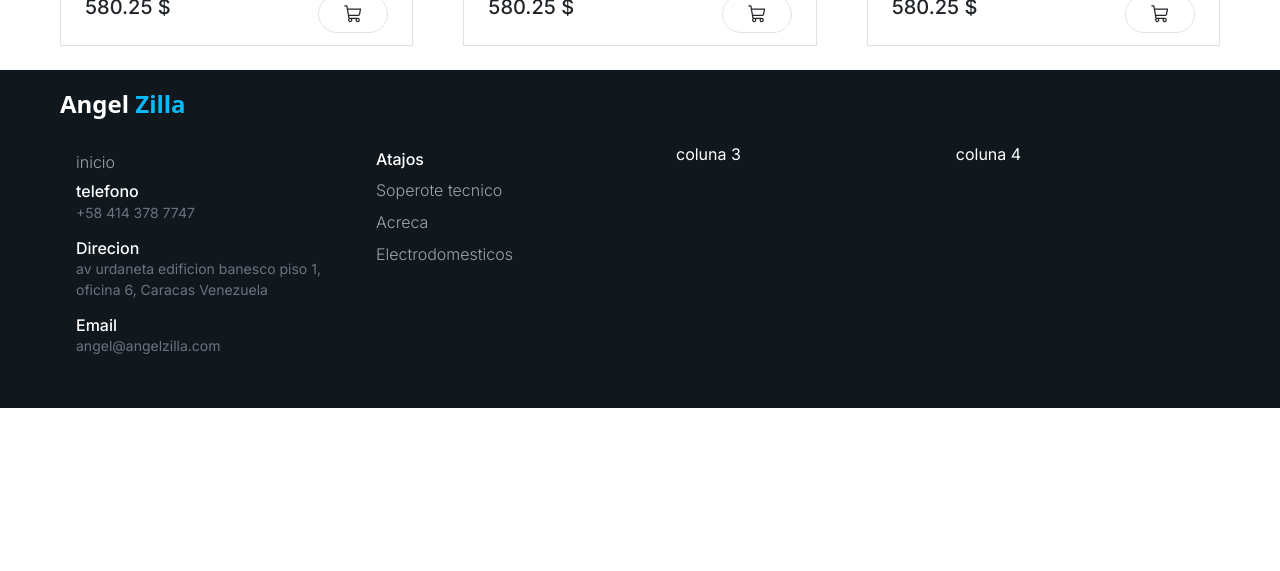
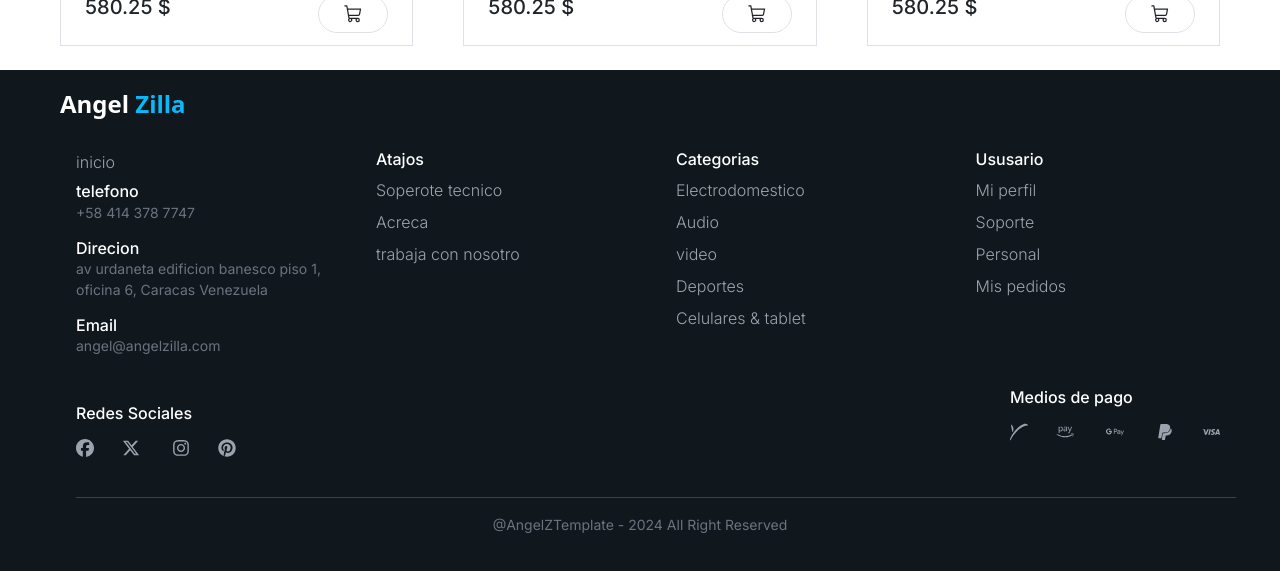
Before and after one commit to angeleesc/az-market-zilla-template, a Next.js app: page / in a window 1280 px wide. Shown: the part 2886-3457 px from the top of the page. Before the commit the page ends 3294 px from the top, so only its background shows below. Built offline with nearby package versions, Linux system fonts and the light colour scheme.

Commit message:
maquetacion del footer

```diff
--- a/components/footer/Footer.jsx
+++ b/components/footer/Footer.jsx
@@ -1,12 +1,14 @@
 import Link from 'next/link'
 import React from 'react'
+import { FaXTwitter, FaFacebook, FaInstagram, FaPinterest, FaPaypal, FaApplePay, FaGooglePay, FaAmazonPay,  } from "react-icons/fa6"
+import {SiPayoneer} from "react-icons/si"
+import { RiVisaLine } from "react-icons/ri";
 
 export default function Footer() {
     return (
         <footer className={`
         px-[60px] py-[20px]
          bg-theme-darck
-          flex fl
           [&_ul]:p-0
             [&_a]:text-gray-400
                 [&_a]:no-underline
@@ -64,18 +66,128 @@
                         </li>
                         <li>
                             <Link href={"/"} className='hover:text-theme-primary'>
-                                Electrodomesticos
+                                trabaja con nosotro
                             </Link>
                         </li>
                     </ul>
                 </div>
                 <div className='max-w-[300px] min-w-[200px] grow text-white p-3'>
-                    coluna 3
+                    <ul>
+                        <li>
+                            <h6>
+                                Categorias
+                            </h6>
+                        </li>
+                        <li>
+                            <Link href={"/"} className='hover:text-theme-primary'>Electrodomestico</Link>
+                        </li>
+                        <li>
+                            <Link href={"/"} className='hover:text-theme-primary'>Audio</Link>
+                        </li>
+                        <li>
+                            <Link href={"/"} className='hover:text-theme-primary'>video</Link>
+                        </li>
+                        <li>
+                            <Link href={"/"} className='hover:text-theme-primary'>Deportes</Link>
+                        </li>
+                        <li>
+                            <Link href={"/"} className='hover:text-theme-primary'>Celulares & tablet</Link>
+                        </li>
+                    </ul>
                 </div>
                 <div className='max-w-[300px] min-w-[200px] grow text-white p-3'>
-                    coluna 4
+
+                    <ul>
+                        <li>
+                            <h6>Ususario</h6>
+                        </li>
+                        <li>
+                            <Link href={"/"} className='hover:text-theme-primary' >
+                                Mi perfil
+                            </Link>
+                        </li>
+                        <li>
+                            <Link href={"/"} className='hover:text-theme-primary' >
+                                Soporte
+                            </Link>
+                        </li>
+                        <li>
+                            <Link href={"/"} className='hover:text-theme-primary' >
+                                Personal
+                            </Link>
+                        </li>
+                        <li>
+                            <Link href={"/"} className='hover:text-theme-primary' >
+                                Mis pedidos
+                            </Link>
+                        </li>
+                    </ul>
                 </div>
             </div>
+            <div className='flex justify-between flex-wrap w-full' >
+
+                <div className='p-3'>
+                    <h6 className='text-white'>Redes Sociales</h6>
+                    <ul className='flex flex-wrap mt-2 [&_a]:text-[18px]'>
+                        <li className='ml-0 mr-3'>
+                            <Link href={"/"} className='hover:text-theme-primary' >
+                                <FaFacebook />
+                            </Link>
+                        </li>
+                        <li className='mx-3'>
+                            <Link href={"/"} className='hover:text-theme-primary' >
+                                <FaXTwitter />
+                            </Link>
+                        </li>
+                        <li className='mx-3'>
+                            <Link href={"/"} className='hover:text-theme-primary' >
+                                <FaInstagram />
+                            </Link>
+                        </li>
+                        <li className='ml-3 mr-0'>
+                            <Link href={"/"} className='hover:text-theme-primary' >
+                                <FaPinterest />
+                            </Link>
+                        </li>
+                    </ul>
+                </div>
+
+                <div>
+                    <h6 className='text-white'>Medios de pago</h6>
+                    <ul className='flex flex-wrap mt-2 [&_a]:text-[18px]'>
+                        <li className='ml-0 mr-3 ' >
+                            <Link href={"/"} className='hover:text-theme-primary'>
+                                <SiPayoneer/>
+                            </Link>
+                        </li>
+                        <li className='mx-3' >
+                            <Link href={"/"} className='hover:text-theme-primary' >
+                                <FaAmazonPay/>
+                            </Link>
+                        </li>
+                        <li className='mx-3' >
+                            <Link href={"/"} className='hover:text-theme-primary' >
+                                <FaGooglePay/>
+                            </Link>
+                        </li>
+                        <li className='mx-3' >
+                            <Link href={"/"} className='hover:text-theme-primary' >
+                                <FaPaypal/>
+                            </Link>
+                        </li>
+                        <li className='mr-0 ml-3' >
+                            <Link href={"/"} className='hover:text-theme-primary' >
+                                <RiVisaLine/>
+                            </Link>
+                        </li>
+
+                    </ul>
+                </div>
+            </div>
+            <div className='w-full bg-gray-700 h-[1px] mx-3' ></div>
+        <div className='w-full flex justify-center my-3'>
+        <p>@AngelZTemplate - 2024 All Right Reserved</p>
+        </div>
         </footer>
     )
 }
```
